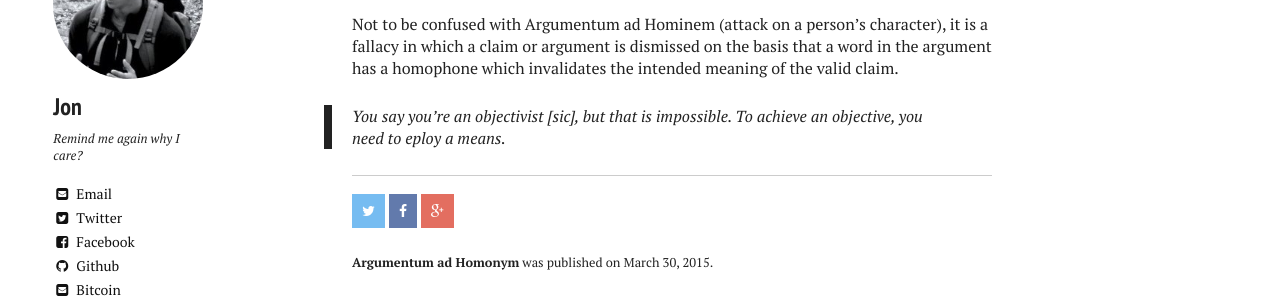
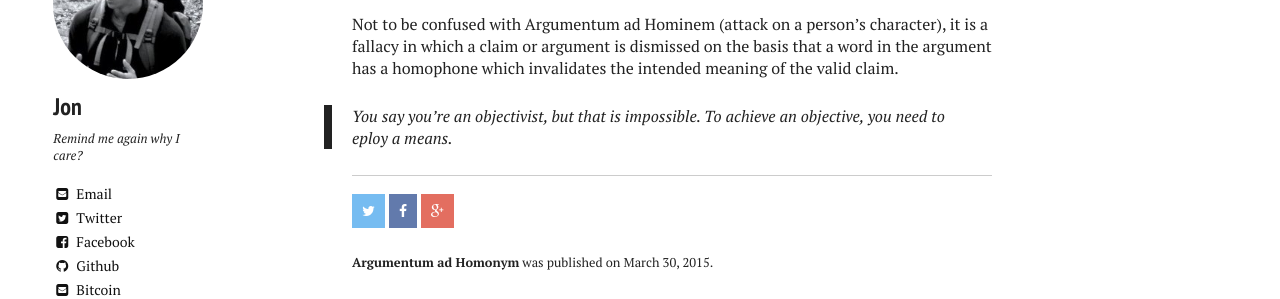
Before and after one commit to anarchistlexicon/anarchistlexicon.github.io, a Jekyll site: the page built from _posts/2015-03-30-argumentum-ad-homonym.md, in a window 1280 px wide. Shown: the part 548-847 px from the top of the page. Built offline with Jekyll 4.4.1, drawn with Linux system fonts in a browser that asks for light colours; nearby versions of some CDN libraries; some of the changed lines change nothing that is shown.

Commit message:
Fix excerpt for ad homonym

```diff
--- a/_posts/2015-03-30-argumentum-ad-homonym.md
+++ b/_posts/2015-03-30-argumentum-ad-homonym.md
@@ -1,7 +1,8 @@
 ---
 layout: post
 title: "Argumentum ad Homonym"
-excerpt: ""
+excerpt: "You say you're an objectivist, but that is impossible. To achieve an
+objective, you need to eploy a means."
 author: jroelofs
 tags: [argumentum]
 comments: false
@@ -16,5 +17,4 @@ it is a fallacy in which a claim or argument is dismissed on the basis that a
 word in the argument has a homophone which invalidates the intended meaning of
 the valid claim.
 
-> You say you're an objectivist [sic], but that is impossible. To achieve an
-> objective, you need to eploy a means.
+> {{ page.excerpt }}
```
